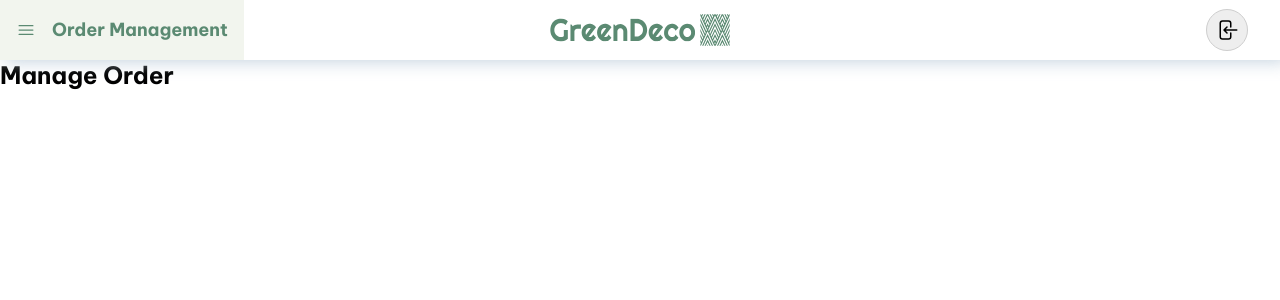
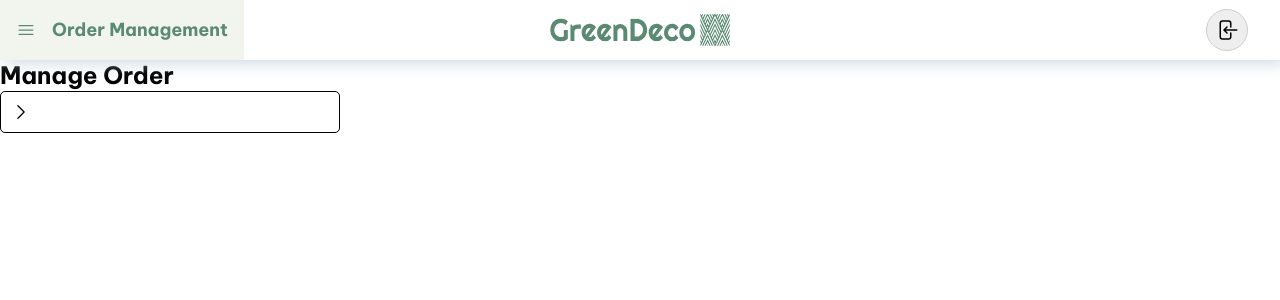
Before and after one commit to minhman2501/greendeco-fe, a Next.js app: page /administrator/order in a window 1280 px wide. Shown: the top 300 px of the page. Built offline with nearby package versions, Linux system fonts and the light colour scheme.

Commit message:
feat: create dropdown component

```diff
--- a/app/(routes)/(main)/administrator/(main)/order/page.tsx
+++ b/app/(routes)/(main)/administrator/(main)/order/page.tsx
@@ -1,7 +1,21 @@
+'use client'
+import { Dropdown } from '@/app/_components/dropdown'
+import React from 'react'
+
 export default function OrderManagementPage() {
+	const data = ['draft', 'proccessing', 'complete', 'cancel']
+	const [state, setState] = React.useState('')
+	const hanldeOnsubmit = (value: string) => {
+		setState(value)
+	}
 	return (
 		<div className='min-h-screen'>
 			<h1>Manage Order</h1>
+			<Dropdown
+				value={state}
+				onSelect={hanldeOnsubmit}
+				data={data}
+			/>
 		</div>
 	)
 }
--- /dev/null
+++ b/app/_components/dropdown/Dropdown.tsx
@@ -0,0 +1,77 @@
+import { DropdownItem } from './DropdownItem'
+import clsx, { ClassValue } from 'clsx'
+import React, { ReactNode } from 'react'
+import { ChevronRightIcon, ChevronDownIcon } from '@heroicons/react/24/solid'
+
+export type DropdownProps = {
+	data: Array<string>
+	onSelect: (value: string) => void
+	value: String
+	containerStyle?: ClassValue
+	inputStyle?: ClassValue
+	dropdownContainerStyle?: ClassValue
+	optionContainerStyle?: ClassValue
+	optionTextStyle?: ClassValue
+}
+
+export const Dropdown = ({
+	inputStyle,
+	containerStyle,
+	dropdownContainerStyle,
+	data,
+	value,
+	optionContainerStyle,
+	optionTextStyle,
+	onSelect,
+}: DropdownProps) => {
+	const [isOpen, setIsOpen] = React.useState(false)
+
+	const onHandleSelect = (value: string) => {
+		setIsOpen(!isOpen)
+		onSelect(value)
+	}
+
+	return (
+		<div
+			className={clsx(
+				'relative flex h-[340px] w-[340px] flex-col items-center rounded-lg',
+				containerStyle,
+			)}
+		>
+			<button
+				className={clsx(
+					'flex w-full items-center justify-between rounded-lg border border-black p-4 text-lg font-bold tracking-wider duration-300',
+					inputStyle,
+				)}
+				onClick={() => setIsOpen(!isOpen)}
+			>
+				{value}
+				{!isOpen ? (
+					<ChevronRightIcon className='h-8' />
+				) : (
+					<ChevronDownIcon className='h-8' />
+				)}
+			</button>
+			{isOpen && (
+				<div
+					className={clsx(
+						'absolute top-20 flex w-full flex-col rounded-lg border border-black p-2',
+						dropdownContainerStyle,
+					)}
+				>
+					{data.map((value, index) => {
+						return (
+							<DropdownItem
+								optionContainerStyle={optionContainerStyle}
+								optionTextStyle={optionTextStyle}
+								onSelect={() => onHandleSelect(value)}
+								key={index}
+								content={value}
+							></DropdownItem>
+						)
+					})}
+				</div>
+			)}
+		</div>
+	)
+}
--- /dev/null
+++ b/app/_components/dropdown/DropdownItem.tsx
@@ -0,0 +1,28 @@
+import clxs, { ClassValue } from 'clsx'
+import React from 'react'
+
+type DropdownItemPros = {
+	content: String
+	onSelect: (value: any) => void
+	optionContainerStyle?: ClassValue
+	optionTextStyle?: ClassValue
+}
+
+export const DropdownItem = ({
+	content,
+	onSelect,
+	optionContainerStyle,
+	optionTextStyle,
+}: DropdownItemPros) => {
+	return (
+		<div
+			className={clxs(
+				'flex w-full cursor-pointer justify-between rounded-r-lg border-l border-l-transparent p-4 hover:border-l-black hover:bg-gray-300',
+				optionContainerStyle,
+			)}
+			onClick={onSelect}
+		>
+			<h3 className={clxs('text-lg font-bold', optionTextStyle)}> {content}</h3>
+		</div>
+	)
+}
--- /dev/null
+++ b/app/_components/dropdown/index.tsx
@@ -0,0 +1 @@
+export * from './Dropdown'
```
